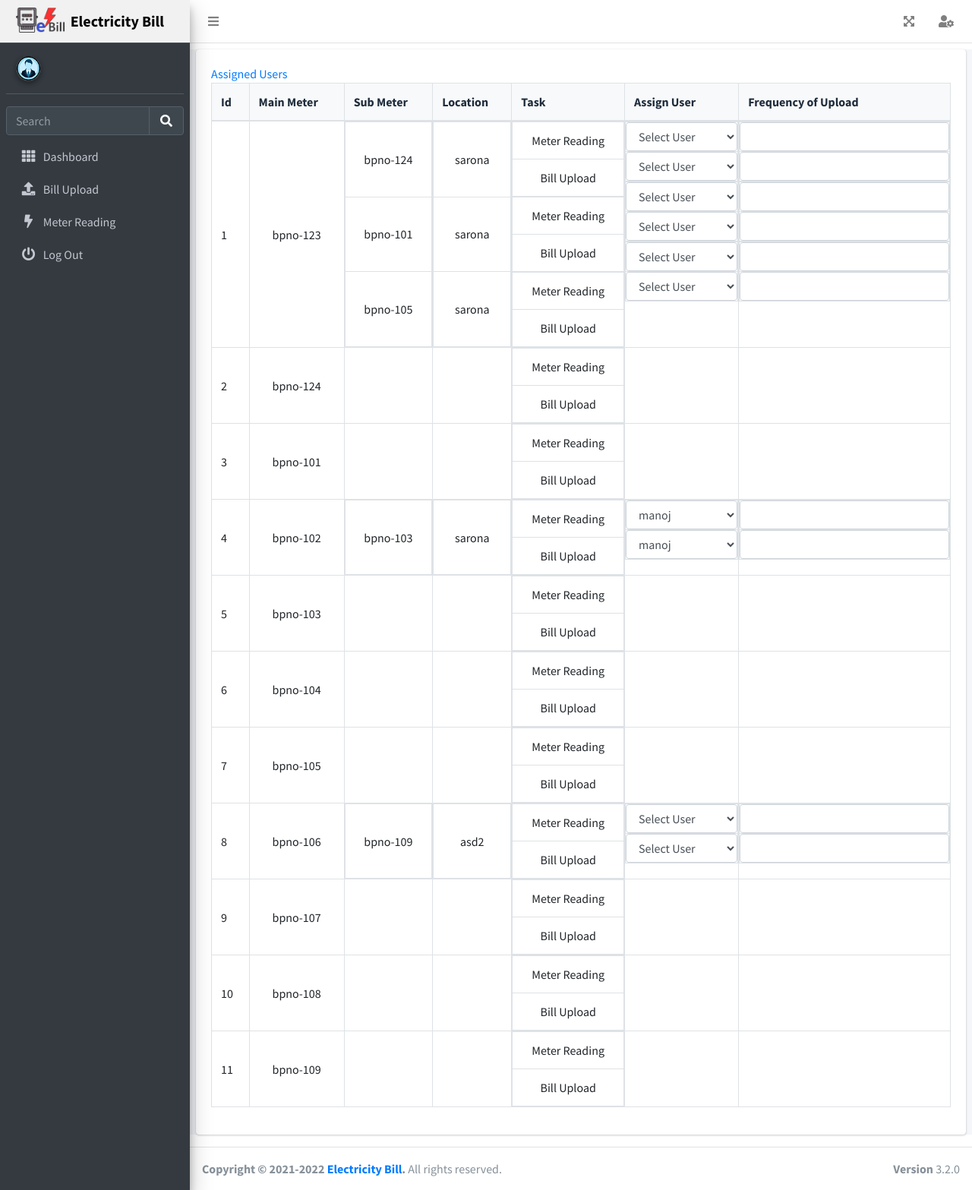
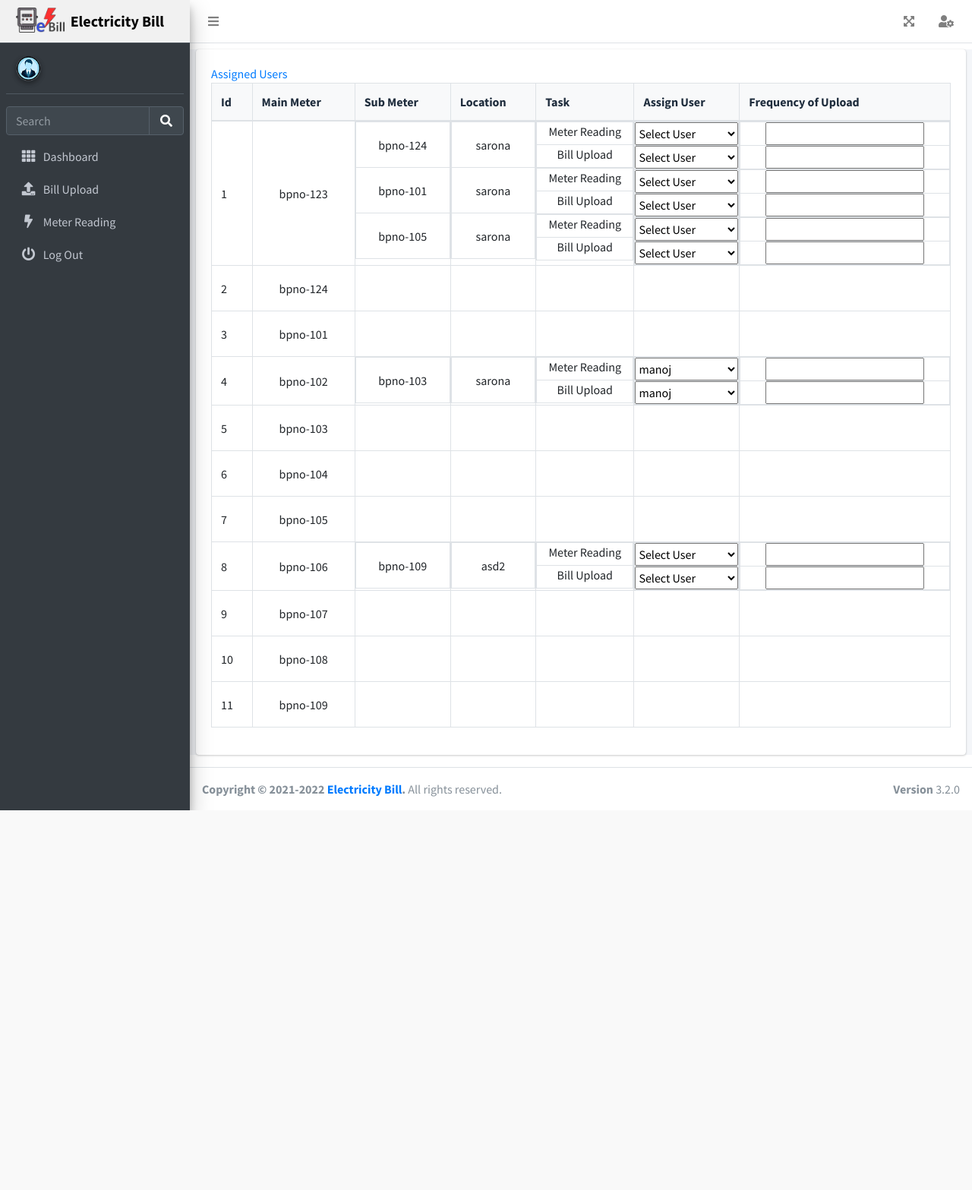
Before and after one commit to rahul1290/bill, a CodeIgniter app: page /bill/index.php/assigntask_ctrl/assign_user_list in a window 1280 px wide. Shown: the whole page at 76% size. After the commit the page ends 1067 px from the top, so only its background shows below. Run offline with CodeIgniter, Linux system fonts and the light colour scheme; data comes from the database, SQL or seed files in the repository; some libraries are stand-ins or nearby versions.

Commit message:
assign design

```diff
--- a/application/views/assigntask-show.php
+++ b/application/views/assigntask-show.php
@@ -23,29 +23,35 @@
                       <tr>
                         <!-- S.No. -->
                         <td style="vertical-align: middle;"><?php echo $c++; ?></td>
-                        <?php $ic=0; foreach($records as $r) {
+                        <?php $ic=1; foreach($records as $r) {
                           if($r['parent_meter'] == $record['mid']){
                             $ic++;
                           }
-                        } ?>
+                        }
+                        if($ic == 1){
+                          $ic = 2;
+                        }
+                        ?>
                         <!-- Service No. -->
-                        <td class="text-center" style="vertical-align: middle;height:<?php echo $ic * 30; ?>px;"><?php echo $record['bpno']; ?></td>
+                        <td class="text-center m-0 p-0" style="vertical-align: middle;height:<?php echo (($ic-1) * 2) * 30; ?>px;"><?php echo $record['bpno']; ?></td>
                         <!-- Sub Meter -->
-                        <td style="height:<?php echo $ic * 30; ?>px;" class="text-center m-0 p-0">
-                          <table width="100%" style="height:100%;">
+                        <td class="text-center m-0 p-0">
+                          <table width="100%" style="border:0px;">
                             <?php foreach($records as $r) {
                               if($r['parent_meter'] == $record['mid']){
-                                echo "<tr><td style='vertical-align: middle;height:".($ic*30)/$ic."px;'>".$r['bpno']."</td></tr>";
+                                echo "<tr><td class='m-0 p-0' style='height:".(((($ic-1) * 2) * 30)/($ic-1))."px;vertical-align: middle;'>".$r['bpno']."</td></tr>";
                               }
                             } ?>
                           </table>
                         </td>
+
+
                         <!-- Location -->
-                        <td style="height:30px;" class="text-center m-0 p-0">
-                          <table width="100%" style="height:100%;">
+                        <td class="text-center m-0 p-0">
+                          <table width="100%" style="border:0px;">
                             <?php foreach($records as $r) {
                               if($r['parent_meter'] == $record['mid']){
-                                echo "<tr><td style='vertical-align: middle;'>".$r['location']."</td></tr>";
+                                echo "<tr><td class='m-0 p-0' style='height:".(((($ic-1) * 2) * 30)/($ic-1))."px;vertical-align: middle;'>".$r['location']."</td></tr>";
                               }
                             } ?>
                           </table>
@@ -54,22 +60,22 @@
                         <td class="text-center m-0 p-0">
                             <?php if($ic > 0) { foreach($records as $r) {
                               if($r['parent_meter'] == $record['mid']){
-                                echo "<table width='100%' style='height:100%'>
+                                echo "<table width='100%' style='border:0px;'>
                                   <tr>
-                                    <td style='height:15px;'>Meter Reading</td>
+                                    <td class='m-0 p-0' style='height:30px;'>Meter Reading</td>
                                   </tr>
                                   <tr>
-                                    <td style='height:15px;'>Bill Upload</td>
+                                    <td class='m-0 p-0' style='height:30px;'>Bill Upload</td>
                                   </tr>
                                 </table>";
                               }
                             } } else { ?>
-                                <table width='100%' style='height:100%'>
+                                <table width='100%' style='border:0px;'>
                                   <tr>
-                                    <td style='height:15px;'>Meter Reading</td>
+                                    <td class='m-0 p-0' style='height:30px;'>Meter Reading</td>
                                   </tr>
                                   <tr>
-                                    <td style='height:15px;'>Bill Upload</td>
+                                    <td class='m-0 p-0' style='height:30px;'>Bill Upload</td>
                                   </tr>
                                 </table>
                             <?php } ?>
@@ -80,8 +86,8 @@
                               if($r['parent_meter'] == $record['mid']){
                                 echo "<table width='100%' style='height:100%'>
                                   <tr>
-                                    <td style='height:15px;' class='m-0 p-0'>
-                                      <select style='width:100%;' class='form-control'>
+                                    <td style='' class='m-0 p-0'>
+                                      <select style='width:100%;height:30px;'>
                                         <option value=''>Select User</option>";
                                         foreach($users as $user){
                                           if($user['uid'] == $r['user_id']){
@@ -94,8 +100,8 @@
                                     </td>
                                   </tr>
                                   <tr>
-                                  <td style='height:15px;' class='m-0 p-0'>
-                                    <select style='width:100%;' class='form-control'>
+                                  <td style='' class='m-0 p-0'>
+                                    <select style='width:100%;height:30px;'>
                                       <option value=''>Select User</option>";
                                       foreach($users as $user){
                                         if($user['uid'] == $r['user_id']){
@@ -111,6 +117,7 @@
                               }
                             } ?>
                         </td>
+
                         <!-- Frequency -->
                         <td class="text-center m-0 p-0">
                             <?php foreach($records as $r) {
@@ -118,19 +125,18 @@
                                 echo "<table width='100%' style='height:100%'>
                                   <tr>
                                     <td class='m-0 p-0'>
-                                      <input type='number' class='form-control'/>
+                                      <input style='height:30px;' type='number'/>
                                     </td>
                                   </tr>
                                   <tr>
                                     <td class='m-0 p-0'>
-                                      <input type='number' class='form-control'/>
+                                      <input style='height:30px;' type='number'/>
                                     </td>
                                   </tr>
                                 </table>";
                               }
                             } ?>
                         </td>
-
                       </tr>
                   <?php } ?>
                 </tbody>
```
